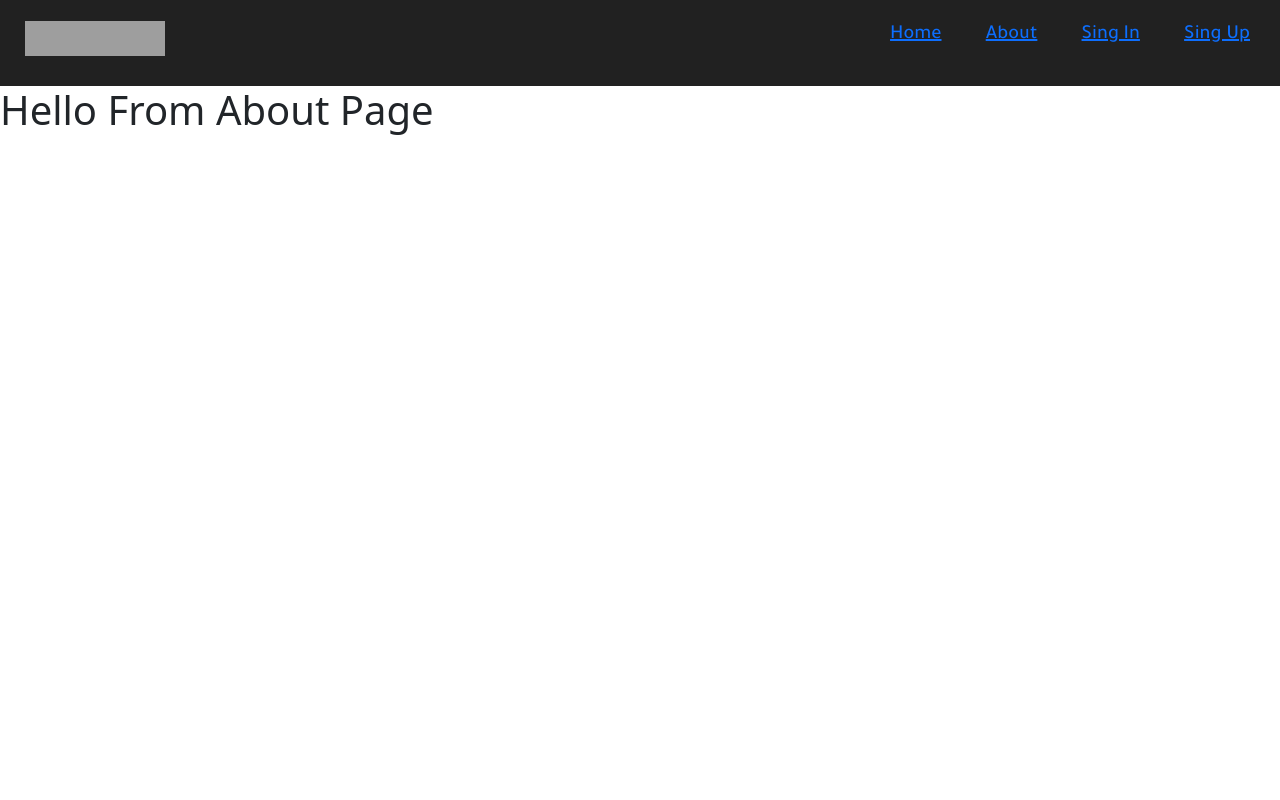
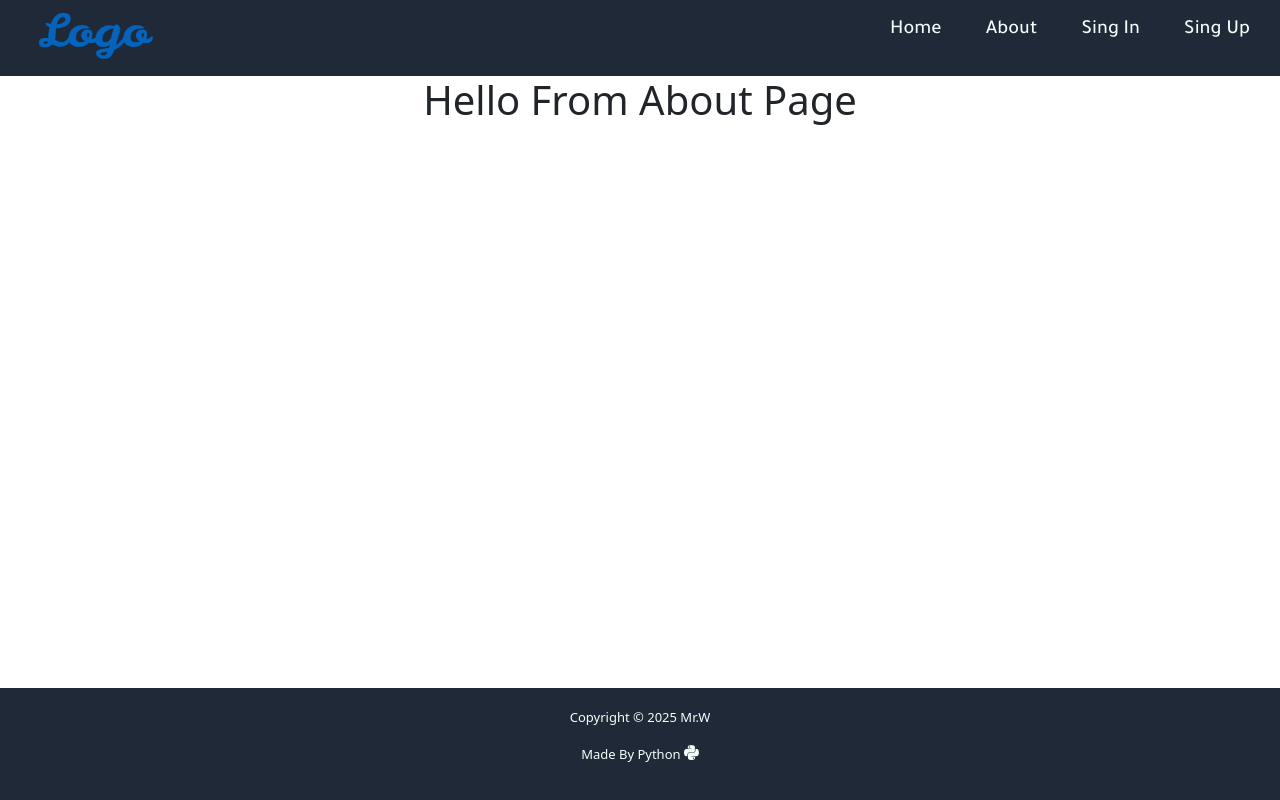
Before and after one commit to Wesam-1110111/back-end, a Flask app: page /about in a window 1280 px wide. Run offline with Flask 3, Linux system fonts and the light colour scheme; grey boxes are pictures that could not be loaded.

Commit message:
updating

```diff
--- a/Flask/app.py
+++ b/Flask/app.py
@@ -1,5 +1,5 @@
 from flask import Flask, render_template, url_for
-
+import admin
 
 app = Flask(__name__)
 
@@ -8,8 +8,9 @@ app = Flask(__name__)
 
 
 @app.route('/')
+@app.route('/home')
 def home():
-    return render_template('index.html', title='Home')
+    return render_template('index.html', title='Home', projects=admin.projects)
 
 @app.route('/about')
 def about():
@@ -24,5 +25,8 @@ def singup():
     return render_template('singup.html', title='Sing up')
 
 
+
+# main function
+
 if __name__ == "__main__":
     app.run(debug=True)
--- a/Flask/static/main.css
+++ b/Flask/static/main.css
@@ -11,6 +11,8 @@
   /* font-size: 25px; */
   /* transition: all 0.3s ease 0s; */
   transition: var(--page-transition);
+  text-align: center;
+  /* background-color: #212121 !important; */
 }
 li,
 a,
@@ -18,20 +20,21 @@ button {
   font-family: "Tajawal", sans-serif;
   font-weight: 500;
   font-size: 20px;
-  color: var(--clr-title);
-  text-decoration: none;
+  color: mintcream !important;
+  text-decoration: none !important;
+
 }
 header {
   display: flex;
   justify-content: space-between;
   align-items: center;
-  padding: 20px 10px;
-  background-color: #212121;
+  padding: 15px 10px;
+  background-color: #1F2937 !important;
   color: mintcream;
 }
 .logo {
   width: 140px;
-  height: 35px;
+  height: 55px;
   cursor: pointer;
   margin-top: -10px;
   margin-left: 15px;
@@ -49,5 +52,19 @@ header {
 } */
 .nav-links li a:hover {
   /* color: #0088a9; */
+  color: rgb(28, 136, 186) !important;
+  transition: all ease-in 0.2s;
+}
+
+
+/* footer */
+
+footer{
+  background-color: #1F2937 !important;
   color: mintcream;
+  padding: 20px 0px;
+  font-size: 13px;
 }
+body{
+  background-color: #1E3A8A;
+}
--- a/Flask/templates/about.html
+++ b/Flask/templates/about.html
@@ -4,4 +4,5 @@
 
 <h1>hello from about page</h1>
 
+
 {% endblock content %}
--- a/Flask/templates/layout.html
+++ b/Flask/templates/layout.html
@@ -10,30 +10,41 @@
     {% endif %}
     <link rel="stylesheet" type="text/css" href="{{url_for('static', filename='main.css')}}">
 
-    <!-- bootstrap -->
+    <!-- CSS bootstrap -->
     <link href="https://cdn.jsdelivr.net/npm/bootstrap@5.3.3/dist/css/bootstrap.min.css" rel="stylesheet" integrity="sha384-QWTKZyjpPEjISv5WaRU9OFeRpok6YctnYmDr5pNlyT2bRjXh0JMhjY6hW+ALEwIH" crossorigin="anonymous">
+    <!-- Font Awesome -->
+    <link href="https://cdnjs.cloudflare.com/ajax/libs/font-awesome/6.0.0-beta3/css/all.min.css" rel="stylesheet">
 
 </head>
-<body>
+<body class="d-flex flex-column min-vh-100">
     <!-- nav bar -->
 
     <header>
         <!-- logo -->
-        <img class="logo" src="#" alt="logo">
+        <img class="logo" src="{{url_for('static', filename='logo.png')}}" alt="logo">
         <nav>
             <ul class="nav-links ">
-                <li><a href="/">Home</a></li>
-                <li><a href="/about">About</a></li>
-                <li><a href="/singin">Sing in</a></li>
-                <li><a href="/singup">Sing up</a></li>
+                <li><a href="{{url_for('home')}}">Home</a></li>
+                <li><a href="{{url_for('about')}}">About</a></li>
+                <li><a href="{{url_for('singin')}}">Sing in</a></li>
+                <li><a href="{{url_for('singup')}}">Sing up</a></li>
             </ul>
         </nav>
         <!-- <a href="#" class="cta"><button class="pro-btn">Pro</button></a> -->
     </header>
 
-    {% block content %} {% endblock %}
+    <!-- Page Content -->
+        {% block content %} {% endblock %}
+    <!-- /Paga Content -->
 
-    <!-- bootstrap -->
+    <!-- Footer -->
+     <footer class="mt-auto">
+        <p>Copyright &copy; 2025 Mr.W</p>
+        <p>Made by Python <i class="fa-brands fa-python" style="font-size: 17px;"></i></p>
+     </footer>
+     <!-- /Footer -->
+
+    <!-- JS bootstrap -->
     <script src="https://cdn.jsdelivr.net/npm/bootstrap@5.3.3/dist/js/bootstrap.bundle.min.js" integrity="sha384-YvpcrYf0tY3lHB60NNkmXc5s9fDVZLESaAA55NDzOxhy9GkcIdslK1eN7N6jIeHz" crossorigin="anonymous"></script>
 
 </body>
```
Also changed, not shown: Flask/admin.py (added, +20 -0 lines), Flask/templates/index.html (+13 -3 lines), Flask/imgs/Hand coding-pana.svg (added), Flask/imgs/Hand coding.gif (added), Flask/static/Hand coding (1).gif (added), Flask/static/Hand coding-pana (1).png (added), Flask/static/Hand coding.gif (added), Flask/static/logo.png (added).
